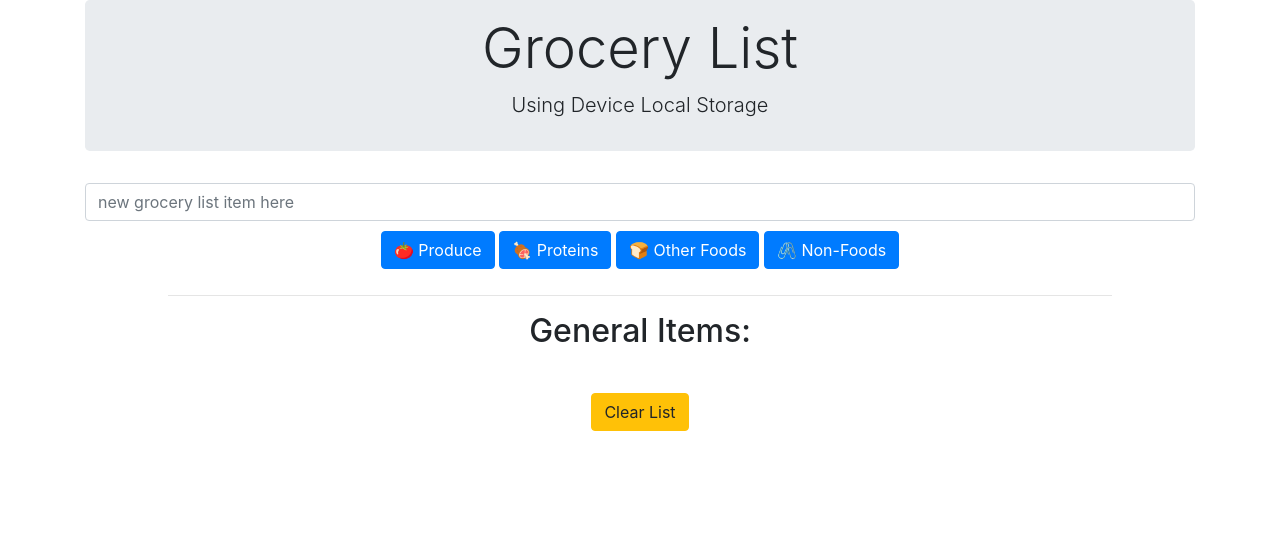
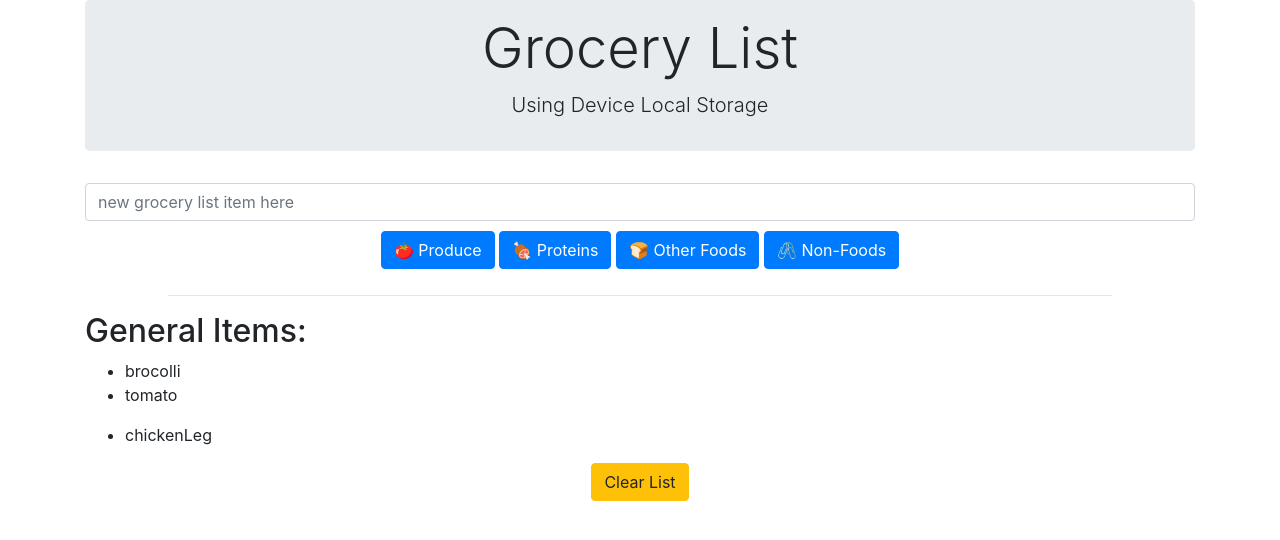
Before and after one commit to HoldenJC/categorized-grocery-list-aws-api, a website built with webpack: page src/index.html in a window 1280 px wide. Built offline with nearby package versions, Linux system fonts and the light colour scheme.

Commit message:
add updateDisplay and emptyDisplay functions

```diff
--- a/src/index.html
+++ b/src/index.html
@@ -21,9 +21,12 @@
 
     <hr>
 
-    <div id="groceryList">
+    <div id="groceryLists">
     <h2>General Items:</h2>
-    <ul></ul>
+    <ul id = "produceList">Produce: </ul>
+    <ul id = "proteinsList">Proteins: </ul>
+    <ul id = "other-foodsList">Other Foods: </ul>
+    <ul id = "non-foodsList">Non Foods: </ul>
     </div>
 
     <button id="clearList" class="btn btn-warning">Clear List</button>
--- a/src/main.js
+++ b/src/main.js
@@ -3,6 +3,16 @@ import './styles.css';
 import 'bootstrap';
 import 'bootstrap/dist/css/bootstrap.min.css';
 // import { CLASSNAME } from './backend-code';
+
+// Back end -----------------------
+class FoodItem{
+  constructor(itemName, category, id){
+    this.itemName = itemName;
+    this.category = category;
+    this.id = id;
+  }
+}
+// ---------------------------------
 
 const attachSubmitHandler = function (category) {
   $('#' + category).click(function(){
@@ -24,6 +34,39 @@ $(document).ready(function() {
   attachSubmitHandler("non-foods");
 });
 
+function emptyDisplay(){
+  $("#produceList").text("");
+  $("#proteinsList").text("");
+  $("#other-foodsList").text("");
+  $("#non-foodsList").text("");
+}
+
+function updateDisplay(grocList){
+  emptyDisplay();
+  grocList.forEach(function(groceryItem){
+    $("#" + groceryItem.category + "List").append(`<li id="${groceryItem.id}">${groceryItem.itemName}</li>`);
+    $("#" + groceryItem.id).click(function(){
+      //deleteItem(groceryItem.id)
+      console.log("deleteItem(groceryItem.id)" + groceryItem.id);
+      updateDisplay(grocList);
+    });
+  });
+}
+
+// Back end code -------------------
+
+let groceryList = [];
+
+let broc = new FoodItem("brocolli", "produce", "001");
+let toma = new FoodItem("tomato", "produce", "002");
+let legOfAnimal = new FoodItem("chickenLeg", "proteins", "003");
+
+groceryList.push(broc);
+groceryList.push(toma);
+groceryList.push(legOfAnimal);
+
+updateDisplay(groceryList);
+
 //get / creates local if not get
 //let groceryList = localStorage.getItem('items') ? JSON.parse(localStorage.getItem('items')) : [];
 
@@ -36,3 +79,7 @@ $(document).ready(function() {
 //modify()
 //delete()
 //clear
+
+
+//display items
+//delete
```
